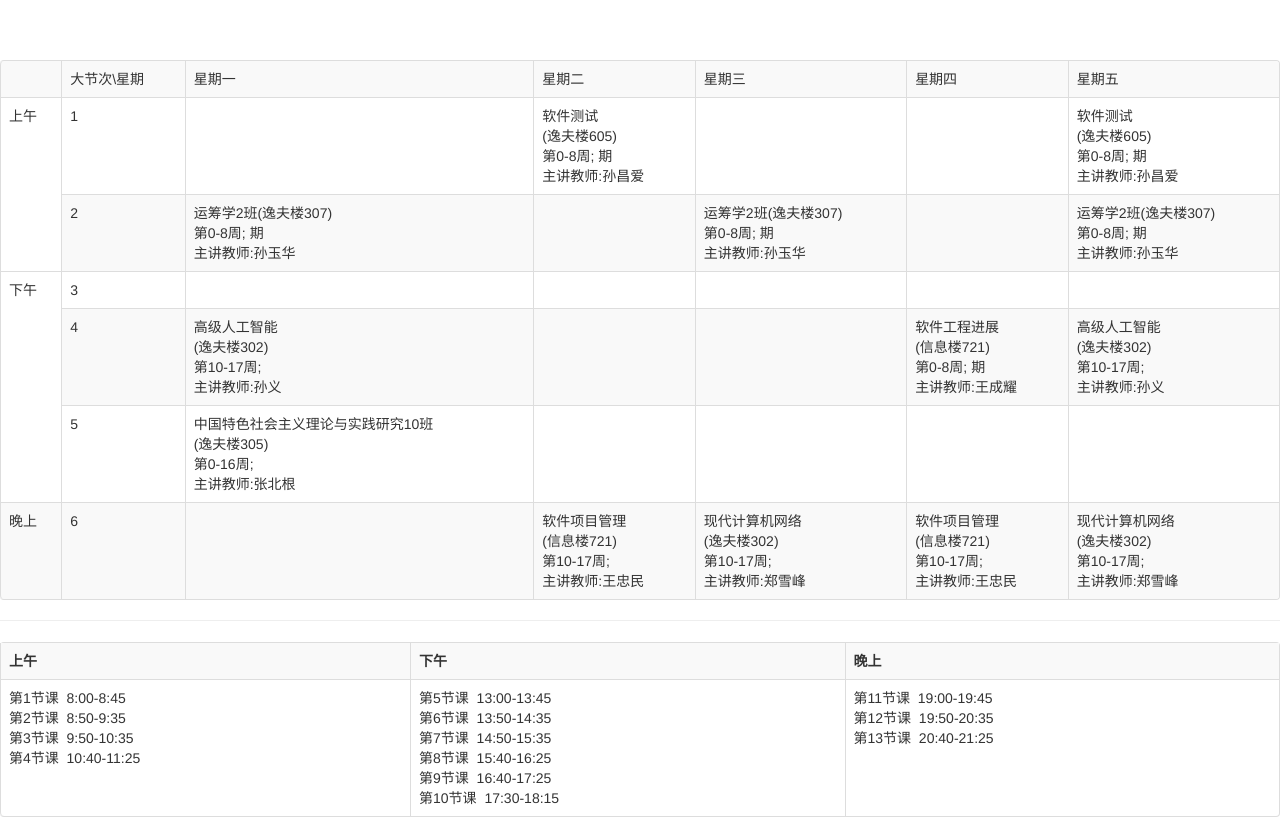
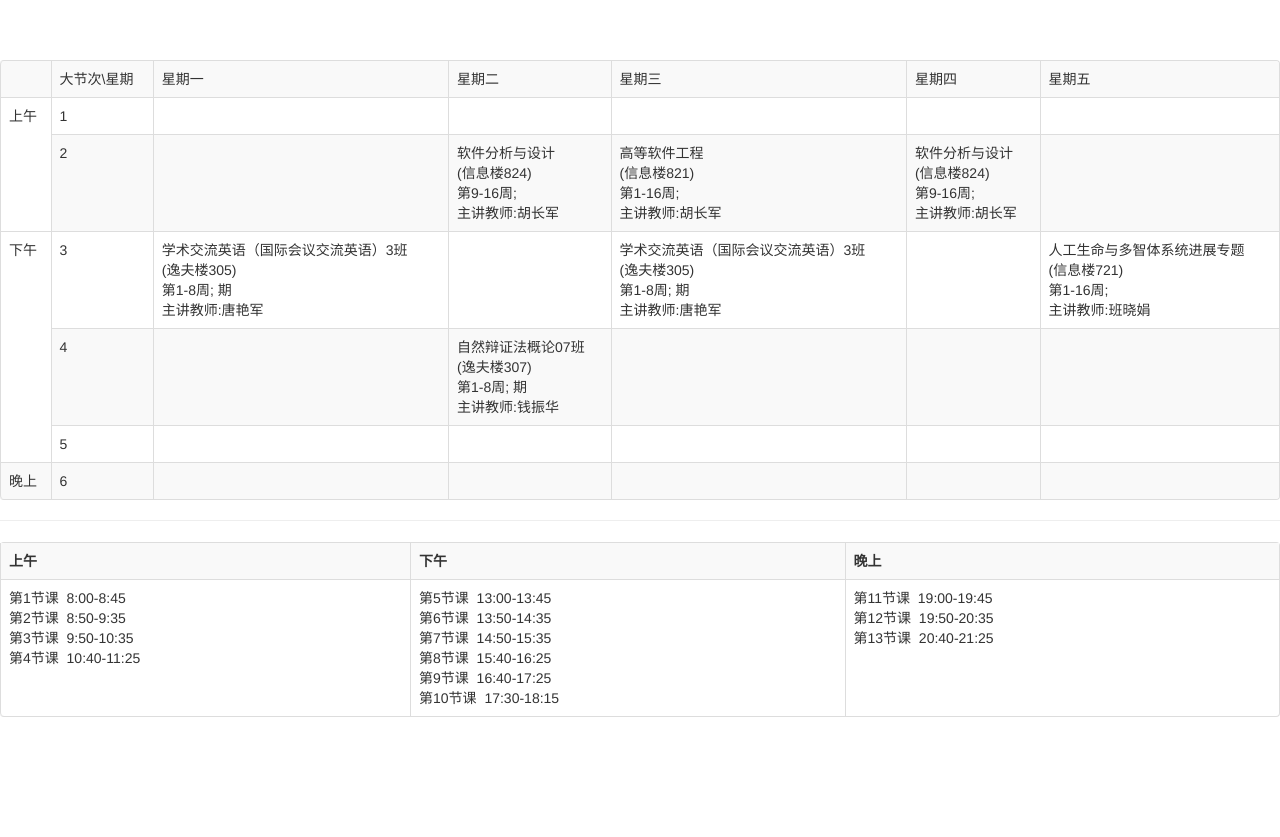
Before and after one commit to robinfang/robinfang.github.com, a plain HTML site: page index.html in a window 1280 px wide. After the commit the page ends 800 px from the top, so only its background shows below. Drawn offline with Linux system fonts and the light colour scheme.

Commit message:
更新到第二学期

```diff
--- a/index.html
+++ b/index.html
@@ -47,37 +47,6 @@ PUBLIC "-//W3C//DTD XHTML 1.0 Strict//EN"
 				<td>1</td>
 				<td></td>
 
-				<td>软件测试
-(逸夫楼605)
-第0-8周; 期
-主讲教师:孙昌爱</td>
-				<td></td>
-				<td></td>
-				<td>软件测试
-(逸夫楼605)
-第0-8周; 期
-主讲教师:孙昌爱</td>
-			</tr>
-
-			<tr>
-				<td>2</td>
-					<td>运筹学2班(逸夫楼307)
-第0-8周; 期
-主讲教师:孙玉华</td>
-				<td></td>
-				<td>运筹学2班(逸夫楼307)
-第0-8周; 期
-主讲教师:孙玉华</td>
-				<td></td>
-				<td>运筹学2班(逸夫楼307)
-第0-8周; 期
-主讲教师:孙玉华</td>
-			</tr>
-			<tr>
-				<td rowspan="3">下午</td>
-				<td>3</td>
-
-				<td></td>
 				<td></td>
 				<td></td>
 				<td></td>
@@ -85,29 +54,56 @@ PUBLIC "-//W3C//DTD XHTML 1.0 Strict//EN"
 			</tr>
 
 			<tr>
+				<td>2</td>
+					<td></td>
+				<td>软件分析与设计
+(信息楼824)
+第9-16周;
+主讲教师:胡长军</td>
+				<td>高等软件工程
+(信息楼821)
+第1-16周;
+主讲教师:胡长军</td>
+				<td>软件分析与设计
+(信息楼824)
+第9-16周;
+主讲教师:胡长军</td>
+				<td></td>
+			</tr>
+			<tr>
+				<td rowspan="3">下午</td>
+				<td>3</td>
+
+				<td>学术交流英语（国际会议交流英语）3班
+(逸夫楼305)
+第1-8周; 期
+主讲教师:唐艳军</td>
+				<td></td>
+				<td>学术交流英语（国际会议交流英语）3班
+(逸夫楼305)
+第1-8周; 期
+主讲教师:唐艳军</td>
+				<td></td>
+				<td>人工生命与多智体系统进展专题
+(信息楼721)
+第1-16周;
+主讲教师:班晓娟</td>
+			</tr>
+
+			<tr>
 				<td>4</td>
-				<td>高级人工智能
-(逸夫楼302)
-第10-17周;
-主讲教师:孙义</td>
+				<td></td>
+				<td>自然辩证法概论07班
+(逸夫楼307)
+第1-8周; 期
+主讲教师:钱振华</td>
 				<td></td>
 				<td></td>
-				<td>软件工程进展
-(信息楼721)
-第0-8周; 期
-主讲教师:王成耀</td>
-				<td>高级人工智能
-(逸夫楼302)
-第10-17周;
-主讲教师:孙义</td>
+				<td></td>
 			</tr>
 			<tr>
 				<td>5</td>
-				<td>中国特色社会主义理论与实践研究10班
-(逸夫楼305)
-第0-16周;
-主讲教师:张北根
-</td>
+				<td></td>
 			<td></td>
 			<td></td>
 			<td></td>
@@ -118,22 +114,10 @@ PUBLIC "-//W3C//DTD XHTML 1.0 Strict//EN"
 				<td>晚上</td>
 				<td>6</td>
 				<td></td>
-				<td>软件项目管理
-(信息楼721)
-第10-17周;
-主讲教师:王忠民</td>
-			<td>现代计算机网络
-(逸夫楼302)
-第10-17周;
-主讲教师:郑雪峰</td>
-			<td>软件项目管理
-(信息楼721)
-第10-17周;
-主讲教师:王忠民</td>
-			<td>现代计算机网络
-(逸夫楼302)
-第10-17周;
-主讲教师:郑雪峰</td>
+				<td></td>
+			<td></td>
+			<td></td>
+			<td></td>
 			</tr>
 
 		</table>
```
